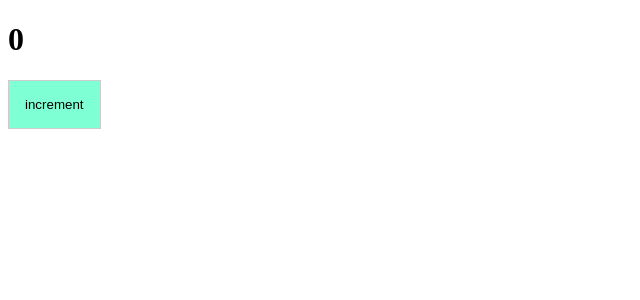
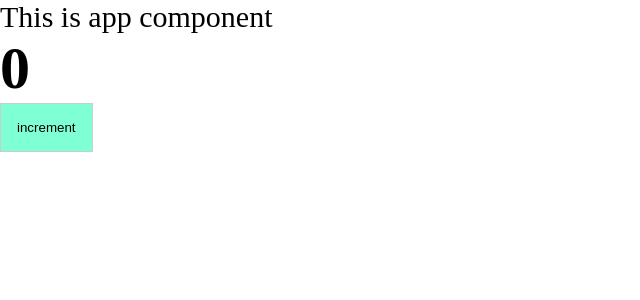
Before and after one commit to mlatysheva/mariaswebatelier, a React app: page / in a window 1280 px wide. Shown: the top 300 px of the page, without its empty margins (0-640 px from the left). Built offline with nearby package versions, Linux system fonts and the light colour scheme.

Commit message:
setup: improve css import, add minicssplugin and set up names for css classes

```diff
--- a/package.json
+++ b/package.json
@@ -25,6 +25,7 @@
     "@types/webpack-dev-server": "^4.7.2",
     "css-loader": "^6.6.0",
     "html-webpack-plugin": "^5.5.0",
+    "mini-css-extract-plugin": "^2.5.3",
     "sass": "^1.49.9",
     "sass-loader": "^12.6.0",
     "style-loader": "^3.3.1",
--- /dev/null
+++ b/src/App.tsx
@@ -0,0 +1,14 @@
+import React from "react";
+import { Counter } from "./components/Counter";
+import './index.scss';
+
+const App = () => {
+  return (
+    <div className="app">
+      This is app component
+      <Counter />
+    </div>
+  );
+};
+
+export default App;
--- a/src/components/Counter.scss
+++ b/src/components/Counter.module.scss
@@ -1,4 +1,4 @@
-button {
+.btn {
   padding: 1rem;
   border: 1px solid #ccc;
   background-color: aquamarine;
--- a/src/components/Counter.tsx
+++ b/src/components/Counter.tsx
@@ -1,6 +1,6 @@
 import React from "react";
 import { useState } from "react";
-import './Counter.scss';
+import classes from './Counter.module.scss';
 
 export const Counter = () => {
   const [count, setCount] = useState(0);
@@ -12,7 +12,7 @@
   return (
     <div>
       <h1>{count}</h1>
-      <button onClick={increment}>increment</button>
+      <button className={classes.btn} onClick={increment}>increment</button>
     </div>
   )
 };
--- /dev/null
+++ b/src/index.scss
@@ -0,0 +1,9 @@
+* {
+  margin: 0;
+  padding: 0;
+  box-sizing: border-box;
+}
+
+.app {
+  font-size: 30px;
+}
--- a/src/index.tsx
+++ b/src/index.tsx
@@ -1,10 +1,10 @@
 import React from "react";
 import { render } from "react-dom";
-import { Counter } from "./components/Counter";
+import App from "./App";
 
 render (
   <div>
-    <Counter />
+    <App />
   </div>,
   document.getElementById("root")
 )
```
Also changed, not shown: src/global.d.ts (added, +7 -0 lines), 1 other file (tests, documents, lock files or other folders).
